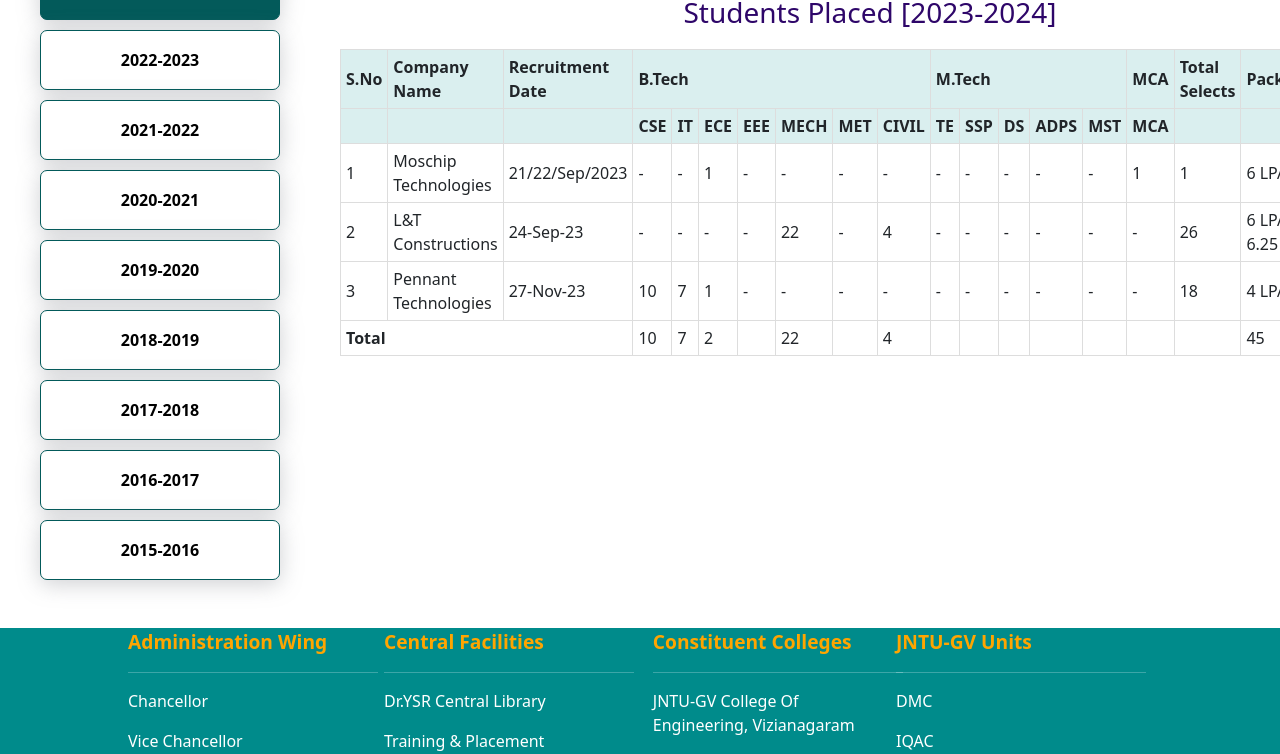
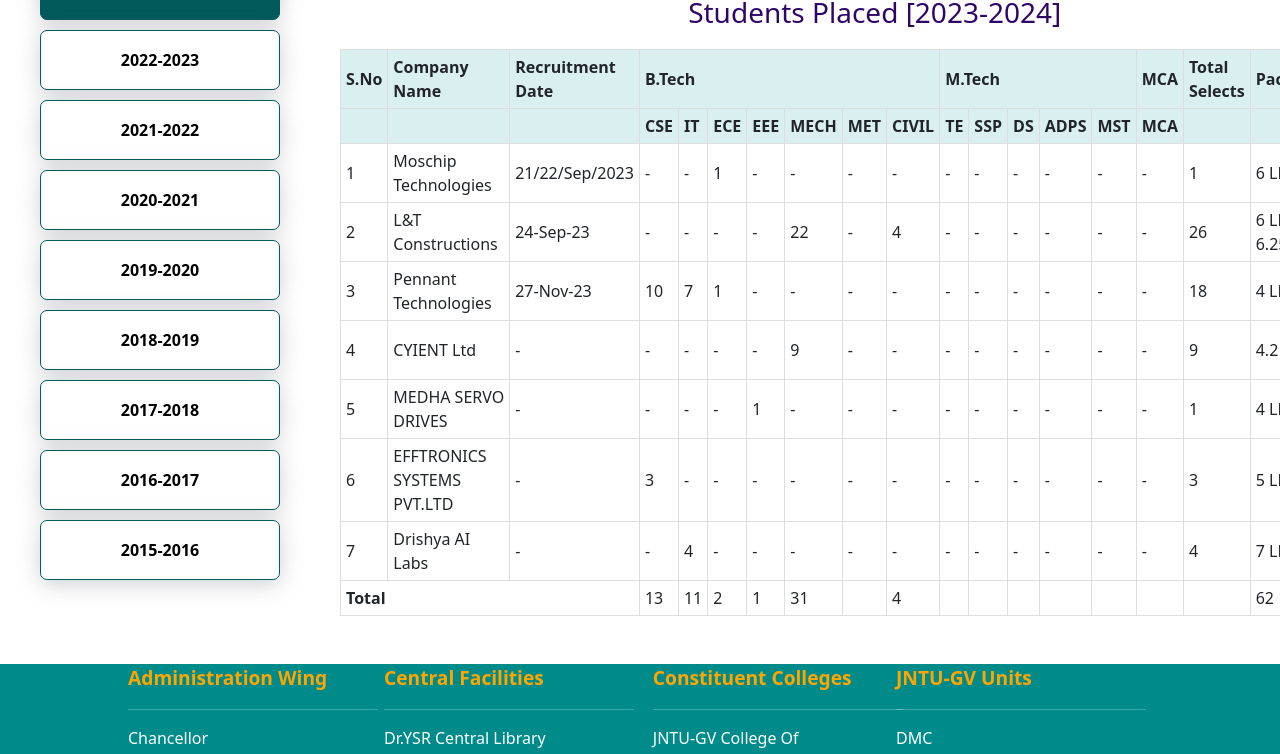
Before and after one commit to JNTU-GV-WEBSITE/placement-cell, a React (Create React App) app: page /students-placed/twenty-four in a window 1280 px wide. Shown: the part 467-1221 px from the top of the page. Built offline with nearby package versions, Linux system fonts and the light colour scheme.

Commit message:
updating placed students data

```diff
--- a/src/Components/Header/Studentsplaced/Twentyfour/Companylist.js
+++ b/src/Components/Header/Studentsplaced/Twentyfour/Companylist.js
@@ -67,11 +67,11 @@
           ))}
           <tr>
             <td colSpan={3}><strong>Total</strong></td>
-            <td>10</td>
-            <td>7</td>
+            <td>13</td>
+            <td>11</td>
             <td>2</td>
-            <td></td>
-            <td>22</td>
+            <td>1</td>
+            <td>31</td>
             <td></td>
             <td>4</td>
             <td></td>
@@ -81,7 +81,7 @@
             <td></td>
             <td></td>
             <td></td>
-            <td>45</td>
+            <td>62</td>
             <td></td>
             <td></td>
           </tr>
--- a/src/Components/Header/Studentsplaced/Twentyfour/CompanylistData.js
+++ b/src/Components/Header/Studentsplaced/Twentyfour/CompanylistData.js
@@ -16,7 +16,7 @@
       ds: "-",
       adps: "-",
       mst: "-",
-      mca: "1",
+      mca: "-",
       totalSelects: "1",
       packages: "6 LPA",
       sector: "NON IT",
@@ -63,6 +63,92 @@
       packages: "4 LPA",
       sector: "IT",
     },
+    {
+      id: 4,
+      companyName: "CYIENT Ltd",
+      recruitmentDate: "-",
+      cse: "-",
+      it: "-",
+      ece: "-",
+      eee: "-",
+      mech: "9",
+      met: "-",
+      civil: "-",
+      te: "-",
+      ssp: "-",
+      ds: "-",
+      adps: "-",
+      mst: "-",
+      mca: "-",
+      totalSelects: "9",
+      packages: "4.2 LPA",
+      sector: "NON IT",
+    },
+    {
+      id: 5,
+      companyName: "MEDHA SERVO DRIVES",
+      recruitmentDate: "-",
+      cse: "-",
+      it: "-",
+      ece: "-",
+      eee: "1",
+      mech: "-",
+      met: "-",
+      civil: "-",
+      te: "-",
+      ssp: "-",
+      ds: "-",
+      adps: "-",
+      mst: "-",
+      mca: "-",
+      totalSelects: "1",
+      packages: "4 LPA",
+      sector: "NON IT",
+    },
+
+    {
+      id: 6,
+      companyName: "EFFTRONICS SYSTEMS PVT.LTD",
+      recruitmentDate: "-",
+      cse: "3",
+      it: "-",
+      ece: "-",
+      eee: "-",
+      mech: "-",
+      met: "-",
+      civil: "-",
+      te: "-",
+      ssp: "-",
+      ds: "-",
+      adps: "-",
+      mst: "-",
+      mca: "-",
+      totalSelects: "3",
+      packages: "5 LPA",
+      sector: "IT",
+    },
+
+    {
+      id: 7,
+      companyName: "Drishya AI Labs",
+      recruitmentDate: "-",
+      cse: "-",
+      it: "4",
+      ece: "-",
+      eee: "-",
+      mech: "-",
+      met: "-",
+      civil: "-",
+      te: "-",
+      ssp: "-",
+      ds: "-",
+      adps: "-",
+      mst: "-",
+      mca: "-",
+      totalSelects: "4",
+      packages: "7 LPA",
+      sector: "IT",
+    },
   ];
 
   export default placementData;
--- a/src/Components/Header/Studentsplaced/Twentyfour/StudentsplacedData.js
+++ b/src/Components/Header/Studentsplaced/Twentyfour/StudentsplacedData.js
@@ -183,15 +183,15 @@
     },
 
     {
-        SNo: 19,
-        UniversitySerialNo: "20VV1A1233",
-        StudentName: "Malla Naga Venkata Prasanth Naidu",
-        Discipline: "IT",
-        OnOffCampus: "Off Campus",
-        NameOfTheEmployer: "Drishya AI Labs",
-        Package: "7 LPA",
-        Role: "Software Engineer"
-      },
+      SNo: 19,
+      UniversitySerialNo: "20VV1A1225",
+      StudentName: "Karedla Aditya Lakshmi Narayana",
+      Discipline: "IT",
+      OnOffCampus: "On Campus",
+      NameOfTheEmployer: "Pennant Technologies Pvt.Ltd.",
+      Package: "4 LPA",
+      Role: "Associate Software Engineer Trainee"
+    },
       {
         SNo: 20,
         UniversitySerialNo: "20VV1A0103",
@@ -479,7 +479,7 @@
     {
       SNo: 48,
       UniversitySerialNo: "20VV1A0326",
-      StudentName: "Kshatri",
+      StudentName: "Kshatri Rohit Singh",
       Discipline: "Mechanical",
       OnOffCampus: "On Campus",
       NameOfTheEmployer: "CYIENT Ltd",
@@ -488,9 +488,9 @@
     },
 
     {
-      SNo: 46,
-      UniversitySerialNo: "20VV1A0350",
-      StudentName: "PRASADU MOUNIKA",
+      SNo: 49,
+      UniversitySerialNo: "20VV1A0334",
+      StudentName: "Morla Venkata Naveen Kumar",
       Discipline: "Mechanical",
       OnOffCampus: "On Campus",
       NameOfTheEmployer: "CYIENT Ltd",
@@ -499,9 +499,9 @@
     },
 
     {
-      SNo: 46,
-      UniversitySerialNo: "20VV1A0350",
-      StudentName: "PRASADU MOUNIKA",
+      SNo: 50,
+      UniversitySerialNo: "21VV5A0373",
+      StudentName: "Peyyala Vikky",
       Discipline: "Mechanical",
       OnOffCampus: "On Campus",
       NameOfTheEmployer: "CYIENT Ltd",
@@ -510,9 +510,9 @@
     },
 
     {
-      SNo: 46,
-      UniversitySerialNo: "20VV1A0350",
-      StudentName: "PRASADU MOUNIKA",
+      SNo: 51,
+      UniversitySerialNo: "20VV1A0327",
+      StudentName: "Madda Raj Mouli",
       Discipline: "Mechanical",
       OnOffCampus: "On Campus",
       NameOfTheEmployer: "CYIENT Ltd",
@@ -520,6 +520,125 @@
       Role: ""
     },
 
+    {
+      SNo: 52,
+      UniversitySerialNo: "20VV1A0363",
+      StudentName: "Vittanala Surya Meghana",
+      Discipline: "Mechanical",
+      OnOffCampus: "On Campus",
+      NameOfTheEmployer: "CYIENT Ltd",
+      Package: "4.2 LPA",
+      Role: ""
+    },
+
+    {
+      SNo: 53,
+      UniversitySerialNo: "20VV1A0331",
+      StudentName: "Modalavalasa Siva Kumar",
+      Discipline: "Mechanical",
+      OnOffCampus: "On Campus",
+      NameOfTheEmployer: "CYIENT Ltd",
+      Package: "4.2 LPA",
+      Role: ""
+    },
+
+    {
+      SNo: 54,
+      UniversitySerialNo: "20VV5A0370",
+      StudentName: "Mandala Hemanth Kumar",
+      Discipline: "Mechanical",
+      OnOffCampus: "On Campus",
+      NameOfTheEmployer: "CYIENT Ltd",
+      Package: "4.2 LPA",
+      Role: ""
+    },
+
+    {
+      SNo: 55,
+      UniversitySerialNo: "20VV1A0249",
+      StudentName: "Reddi Vishnu Priya",
+      Discipline: "EEE",
+      OnOffCampus: "On Campus",
+      NameOfTheEmployer: "MEDHA SERVO DRIVES",
+      Package: "4 LPA",
+      Role: ""
+    },
+
+    {
+      SNo: 56,
+      UniversitySerialNo: "20VV1A0501",
+      StudentName: "Nutakki Manasa Lakshmi",
+      Discipline: "CSE",
+      OnOffCampus: "On Campus",
+      NameOfTheEmployer: "EFFTRONICS SYSTEMS PVT.LTD",
+      Package: "5 LPA",
+      Role: ""
+    },
+
+    {
+      SNo: 57,
+      UniversitySerialNo: "20VV1A0518",
+      StudentName: "Jonnakuti Ganesh Surya",
+      Discipline: "CSE",
+      OnOffCampus: "On Campus",
+      NameOfTheEmployer: "EFFTRONICS SYSTEMS PVT.LTD",
+      Package: "5 LPA",
+      Role: ""
+    },
+
+    {
+      SNo: 58,
+      UniversitySerialNo: "20VV1A0519",
+      StudentName: "Josyula Sai Tejaswini",
+      Discipline: "CSE",
+      OnOffCampus: "On Campus",
+      NameOfTheEmployer: "EFFTRONICS SYSTEMS PVT.LTD",
+      Package: "5 LPA",
+      Role: ""
+    },
+    {
+      SNo: 59,
+      UniversitySerialNo: "20VV1A1221",
+      StudentName: "Hanumanthu Vamshi Gangadhar",
+      Discipline: "IT",
+      OnOffCampus: "OFF Campus",
+      NameOfTheEmployer: "Drishya AI Labs",
+      Package: "7 LPA",
+      Role: ""
+    },
+
+
+    {
+      SNo: 60,
+      UniversitySerialNo: "20VV1A1225",
+      StudentName: "Karedla Aditya Lakshmi Narayana",
+      Discipline: "IT",
+      OnOffCampus: "OFF Campus",
+      NameOfTheEmployer: "Drishya AI Labs",
+      Package: "7 LPA",
+      Role: ""
+    },
+    {
+      SNo: 61,
+      UniversitySerialNo: "20VV1A1233",
+      StudentName: "Malla Naga Venkata Prasanth Naidu",
+      Discipline: "IT",
+      OnOffCampus: "OFF Campus",
+      NameOfTheEmployer: "Drishya AI Labs",
+      Package: "7 LPA",
+      Role: ""
+    },
+
+    {
+      SNo: 62,
+      UniversitySerialNo: "20VV1A1236",
+      StudentName: "Molugu Hari Kowshik",
+      Discipline: "IT",
+      OnOffCampus: "OFF Campus",
+      NameOfTheEmployer: "Drishya AI Labs",
+      Package: "7 LPA",
+      Role: ""
+    },
 
 
   ];
```
